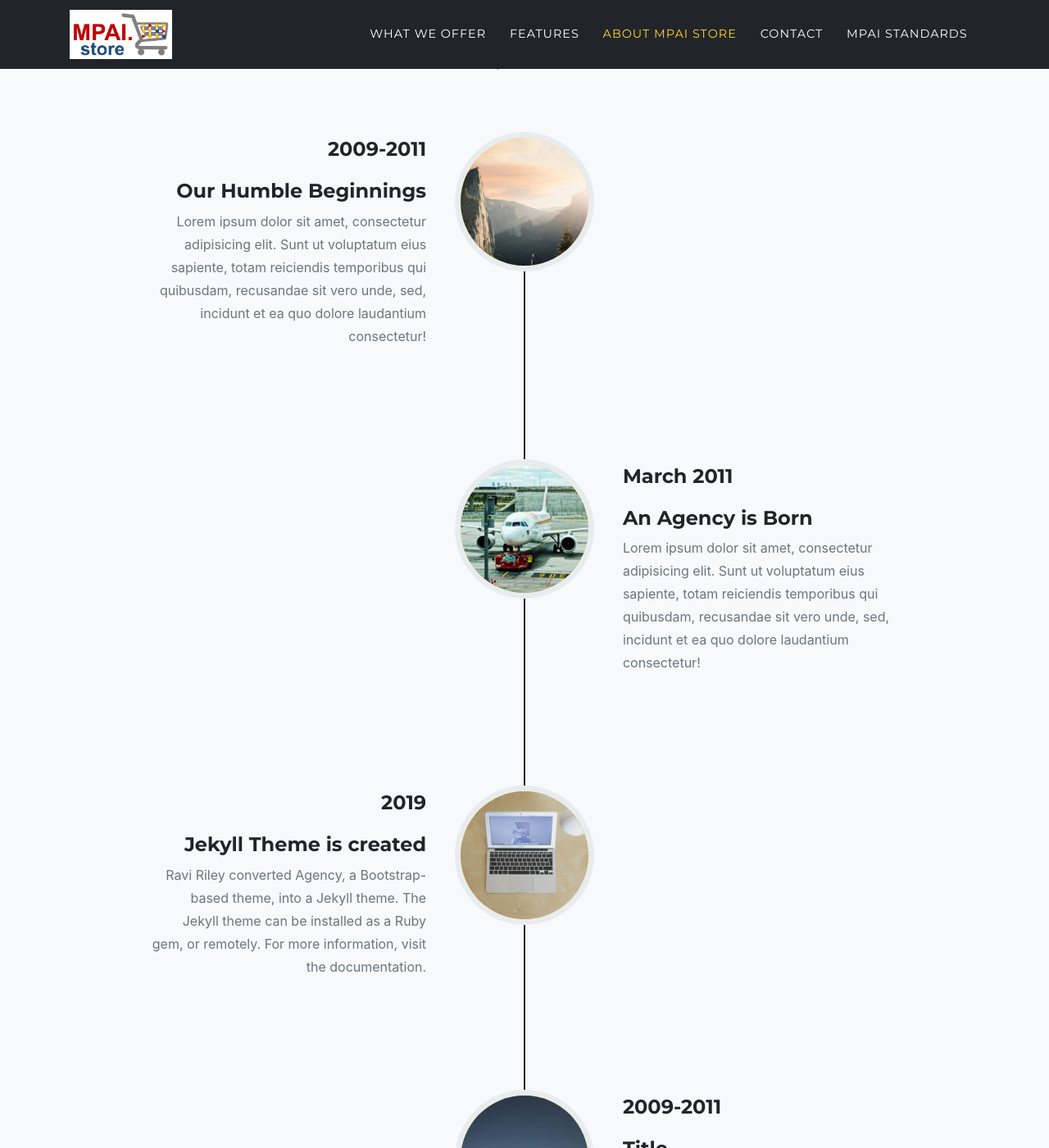
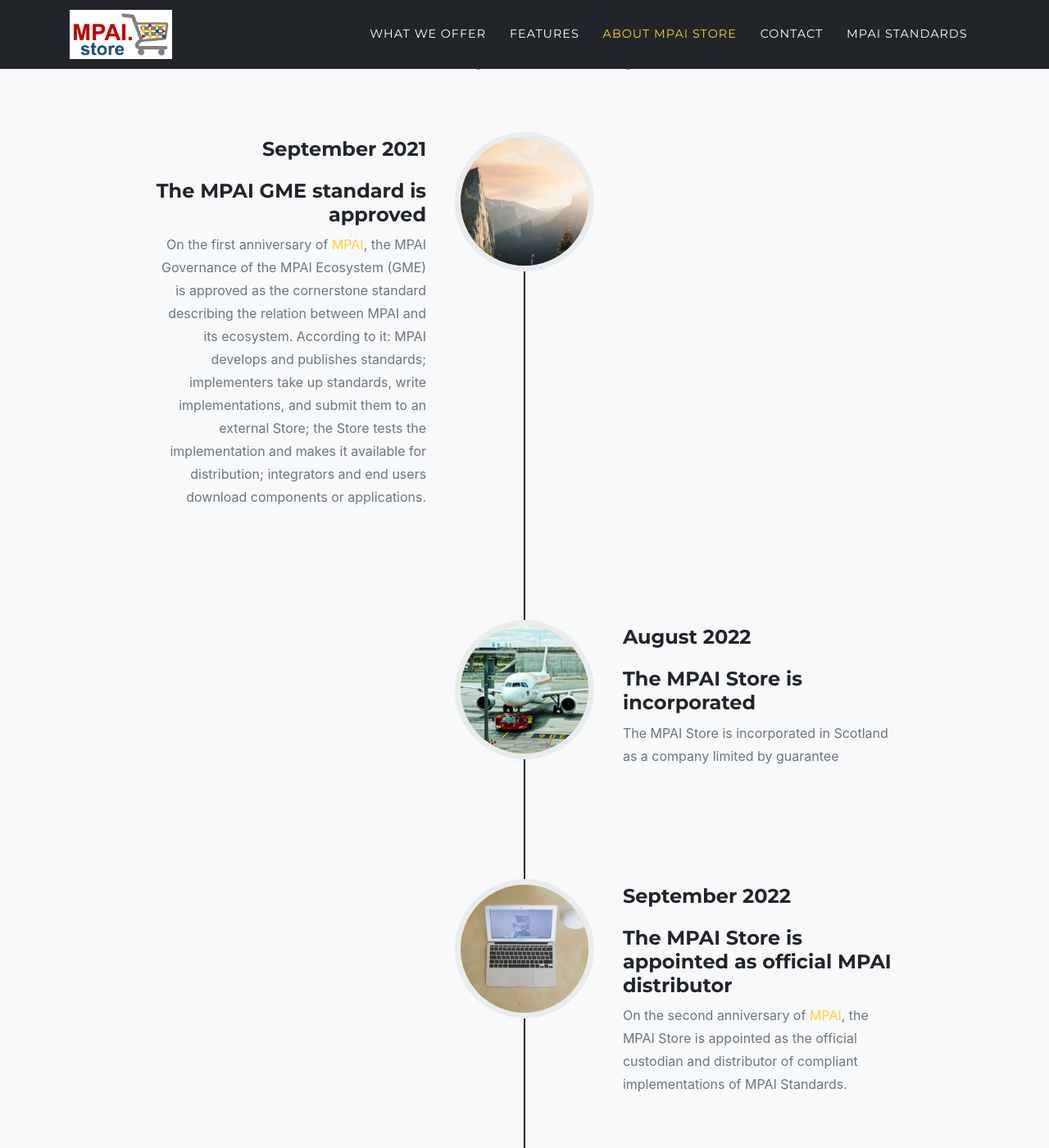
Before and after one commit to PaoloRibeca/mpai-store.github.io, a Jekyll site: the page built from index.md, in a window 1280 px wide and 1400 px high, scrolled down 3176 px. Shown: the whole window at 82% size. Built offline with Jekyll 4.4.1, drawn with Linux system fonts in a browser that asks for light colours; some web fonts are replaced; some of the changed text lies outside the part shown.

Commit message:
Even more text

```diff
--- a/_data/sitetext.yml
+++ b/_data/sitetext.yml
@@ -38,32 +38,27 @@
     closebutton: "Back to Features"
 
   timeline:
-    title: "About MPAI Store"
-    text: "Lorem ipsum timeline"
+    title: "About the MPAI Store"
+    text: "A brief history of the MPAI ecosystem"
     section: timeline
     # left is the default
     #start_align: "left"
     events:
-      - title: "Our Humble Beginnings"
-        year: "2009-2011"
-        desc: "Lorem ipsum dolor sit amet, consectetur adipisicing elit. Sunt ut voluptatum eius sapiente, totam reiciendis temporibus qui quibusdam, recusandae sit vero unde, sed, incidunt et ea quo dolore laudantium consectetur!"
+      - title: "The MPAI GME standard is approved"
+        year: "September 2021"
+        desc: "On the first anniversary of [MPAI](https://mpai.community), the MPAI Governance of the MPAI Ecosystem (GME) is approved as the cornerstone standard describing the relation between MPAI and its ecosystem. According to it: MPAI develops and publishes standards; implementers take up standards, write implementations, and submit them to an external Store; the Store tests the implementation and makes it available for distribution; integrators and end users download components or applications."
         image: assets/img/timeline/1.jpg
         alt:
-      - title: "An Agency is Born"
-        year: "March 2011"
-        desc: "Lorem ipsum dolor sit amet, consectetur adipisicing elit. Sunt ut voluptatum eius sapiente, totam reiciendis temporibus qui quibusdam, recusandae sit vero unde, sed, incidunt et ea quo dolore laudantium consectetur!"
+      - title: "The MPAI Store is incorporated"
+        year: "August 2022"
+        desc: "The MPAI Store is incorporated in Scotland as a company limited by guarantee"
         image: assets/img/timeline/2.jpg
         alt:
-      - title: "Jekyll Theme is created"
-        year: "2019"
-        desc: "Ravi Riley converted Agency, a Bootstrap-based theme, into a Jekyll theme. The Jekyll theme can be installed as a Ruby gem, or remotely. For more information, visit the documentation."
+      - title: "The MPAI Store is appointed as official MPAI distributor"
+        year: "September 2022"
+        desc: "On the second anniversary of [MPAI](https://mpai.community), the MPAI Store is appointed as the official custodian and distributor of compliant implementations of MPAI Standards."
         image: assets/img/timeline/3.jpg
         alt: image alt text
-      - title: "Title"
-        year: "2009-2011"
-        desc: "Your description here, **Markdown** is fully supported."
-        image: assets/img/timeline/4.jpg
-        alt:
         # you can enforce the alignment
         align: right
     end: "Be Part <br> of Our <br> Story!"
```
